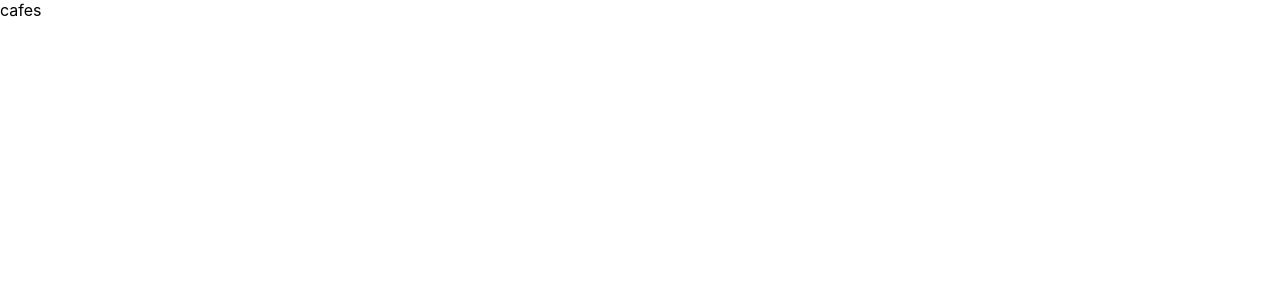
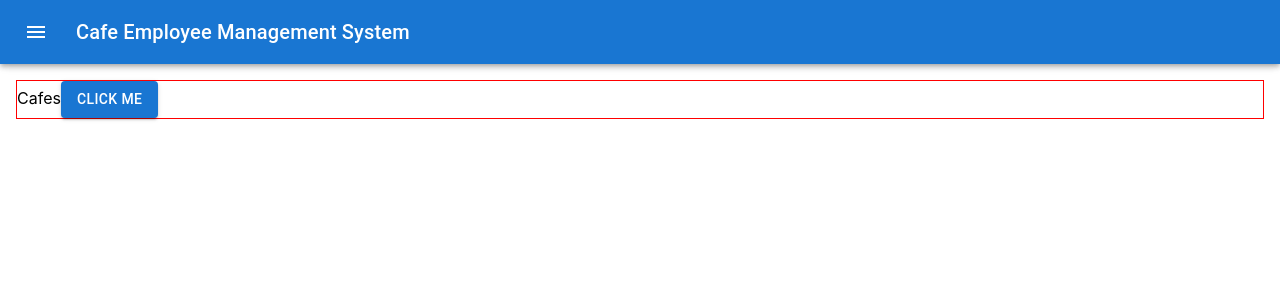
Before and after one commit to rebeccatay92/cafe-react-frontend, a React (Create React App) app: page /cafes in a window 1280 px wide. Shown: the top 300 px of the page. Built offline with nearby package versions, Linux system fonts and the light colour scheme.

Commit message:
feat: add mui and basic nav bar

```diff
--- a/package.json
+++ b/package.json
@@ -3,6 +3,10 @@
   "version": "0.1.0",
   "private": true,
   "dependencies": {
+    "@emotion/react": "^11.11.1",
+    "@emotion/styled": "^11.11.0",
+    "@mui/icons-material": "^5.14.7",
+    "@mui/material": "^5.14.7",
     "@testing-library/jest-dom": "^5.17.0",
     "@testing-library/react": "^13.4.0",
     "@testing-library/user-event": "^13.5.0",
--- /dev/null
+++ b/src/pages/Cafes.tsx
@@ -0,0 +1,13 @@
+import React from 'react'
+import { Box, Button } from '@mui/material'
+
+const Cafes = () => {
+  return (
+    <Box sx={{border: '1px solid red'}}>
+      Cafes
+      <Button variant="contained">Click me</Button>
+    </Box>
+  )
+}
+
+export default Cafes
--- a/src/pages/Root.tsx
+++ b/src/pages/Root.tsx
@@ -1,28 +1,72 @@
-import React from "react"
+import React, { useState } from "react"
+import { Outlet } from "react-router-dom"
+import { Box, AppBar, Toolbar, IconButton, Typography, Drawer, List, ListItem, ListItemText, Link, ListItemButton } from "@mui/material"
+import { Menu as MenuIcon } from "@mui/icons-material"
 
 import logo from './logo.svg'
 import './Root.css'
 
-const Landing = () => {
+const navLinks = [
+  {
+    title: 'Cafes',
+    path: '/cafes'
+  },
+  {
+    title: 'Add a cafe location',
+    path: '/cafes/new'
+  },
+  {
+    title: 'Employees',
+    path: '/employees'
+  },
+  {
+    title: 'Add an employee',
+    path: '/employees/new'
+  }
+]
+const Root = () => {
+  const [showNavigationDrawer, setNavigationDrawer] = useState(false)
+
   // sample
   return (
-    <div className="App">
-      <header className="App-header">
-        <img src={logo} className="App-logo" alt="logo" />
-        <p>
-          Edit <code>src/App.tsx</code> and
-        </p>
-        <a
-          className="App-link"
-          href="https://reactjs.org"
-          target="_blank"
-          rel="noopener noreferrer"
-        >
-          Learn React
-        </a>
-      </header>
-    </div>
+    <Box>
+      <AppBar sx={{zIndex: (theme) => theme.zIndex.drawer + 1}}>
+        <Toolbar>
+          <IconButton
+            size="large"
+            edge="start"
+            color="inherit"
+            aria-label="menu"
+            sx={{ mr: 2 }}
+            onClick={() => setNavigationDrawer(!showNavigationDrawer)}
+          >
+            <MenuIcon />
+          </IconButton>
+
+          <Typography variant="h6" component="div" sx={{ flexGrow: 1 }}>
+            Cafe Employee Management System
+          </Typography>
+        </Toolbar>
+      </AppBar>
+
+      <Drawer open={showNavigationDrawer} anchor="left" onClose={() => setNavigationDrawer(false)}>
+        <Toolbar />
+        <List sx={{ width: 240 }}>
+          {navLinks.map(({ title, path }) => (
+            <ListItem key={title} sx={{p: 0}}>
+              <ListItemButton component="a" href={path} sx={{py: 2}}>
+                <ListItemText>{title}</ListItemText>
+              </ListItemButton>
+            </ListItem>
+          ))}
+        </List>
+      </Drawer>
+
+      <Box sx={{mt: '64px', p: 2}}>
+        <Outlet />
+      </Box>
+    </Box>
   )
 }
 
-export default Landing
+export default Root
```
Also changed, not shown: src/App.tsx (+5 -2 lines), 1 other file (tests, documents, lock files or other folders).
